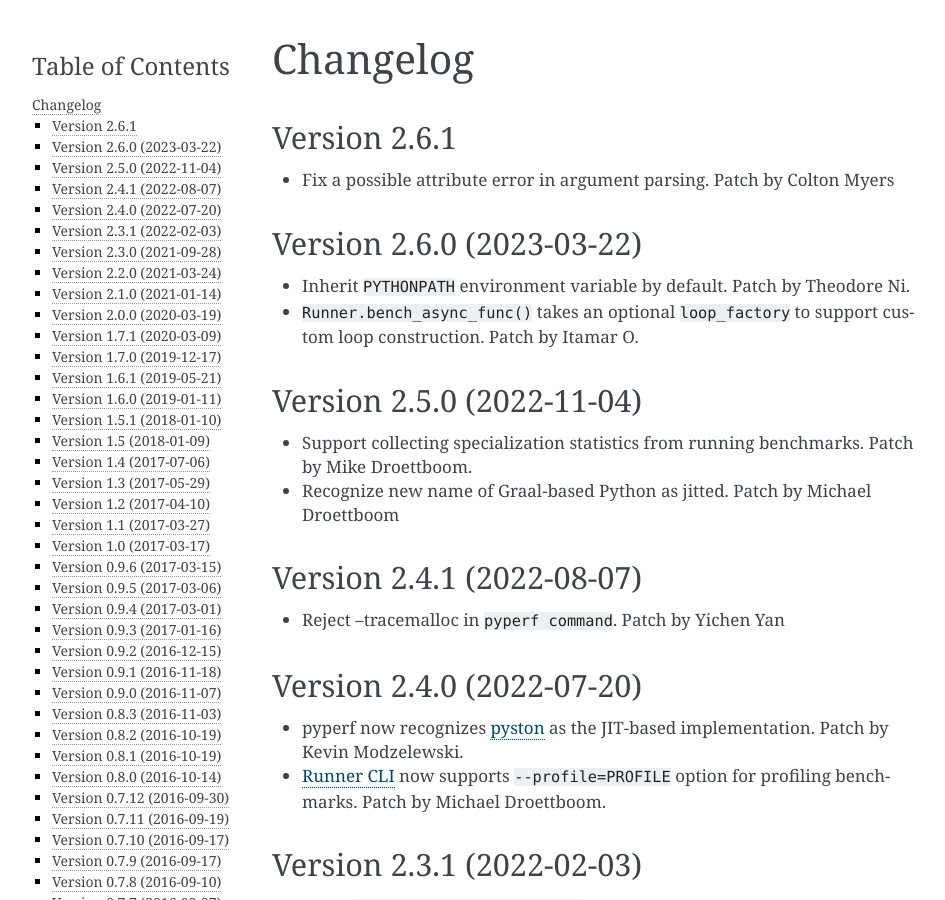
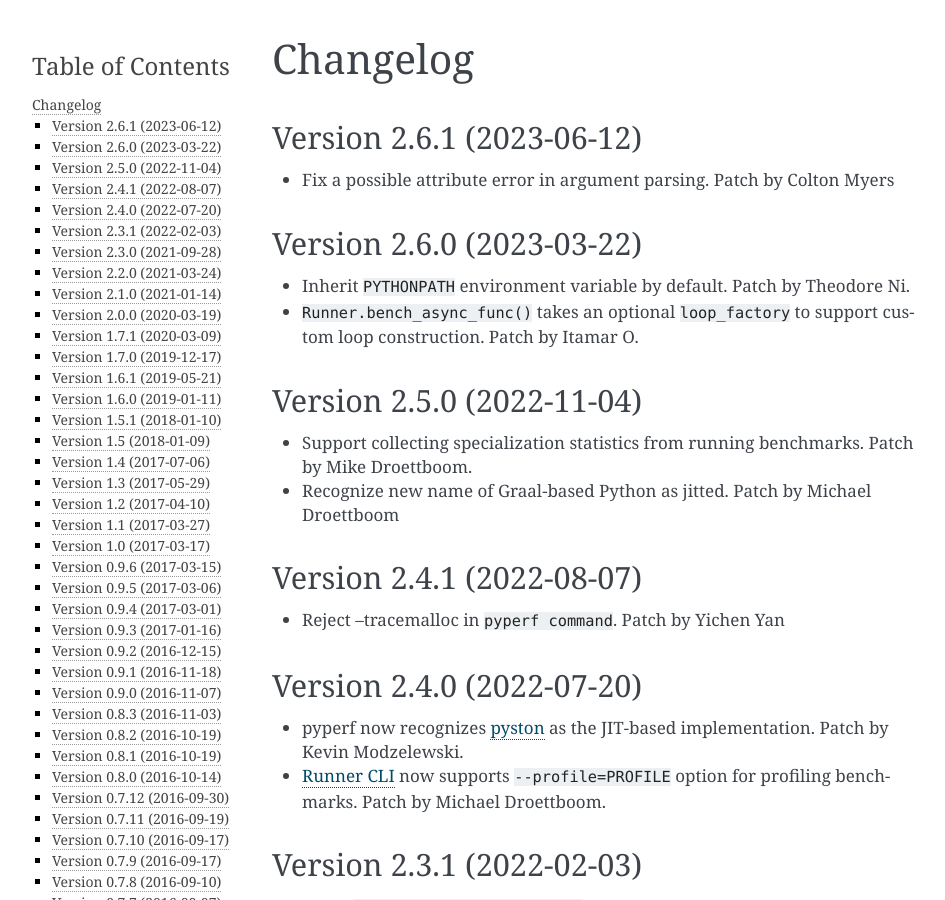
Before and after one commit to psf/pyperf, a Sphinx documentation site: the page built from doc/changelog.rst, in a window 1280 px wide and 900 px high. Shown: the whole window, without its empty margins (148-1093 px from the left). Built offline with Sphinx 7.4.7, drawn with Linux system fonts in a browser that asks for light colours.

Commit message:
Update changelog.rst for 2.6.1

```diff
--- a/doc/changelog.rst
+++ b/doc/changelog.rst
@@ -1,7 +1,7 @@
 Changelog
 =========
 
-Version 2.6.1
+Version 2.6.1 (2023-06-12)
 -------------
 
 * Fix a possible attribute error in argument parsing.
```
